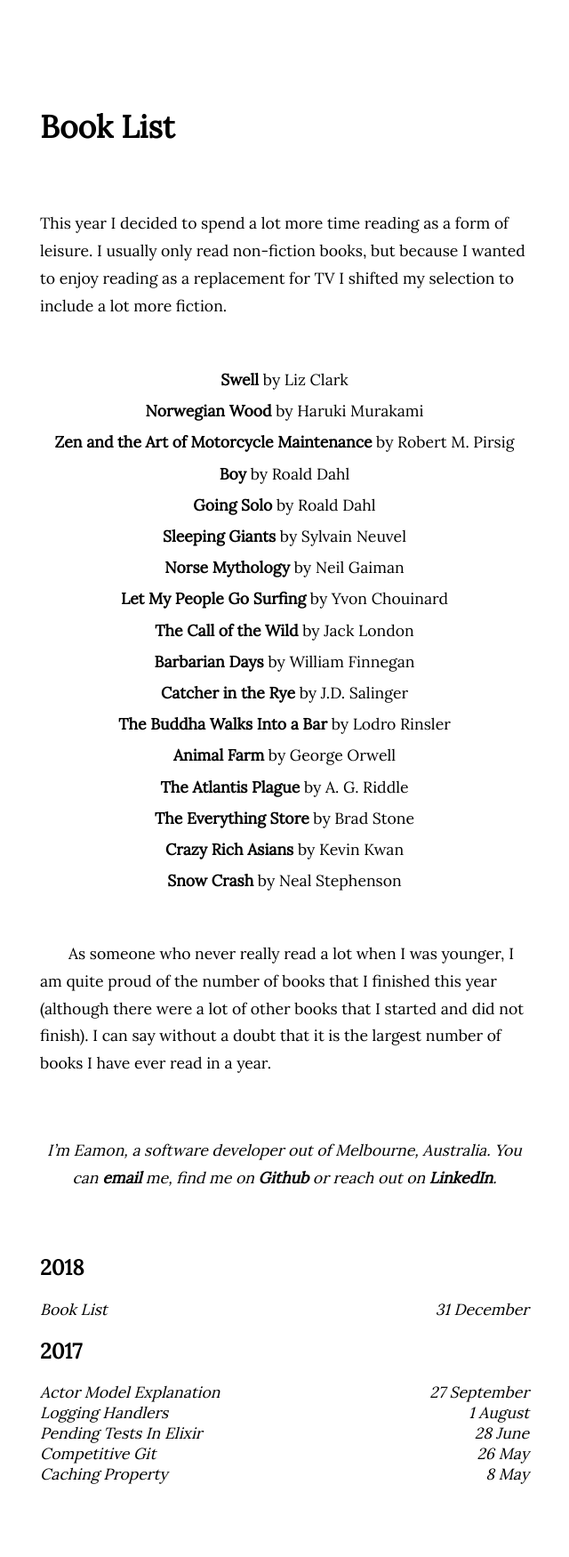
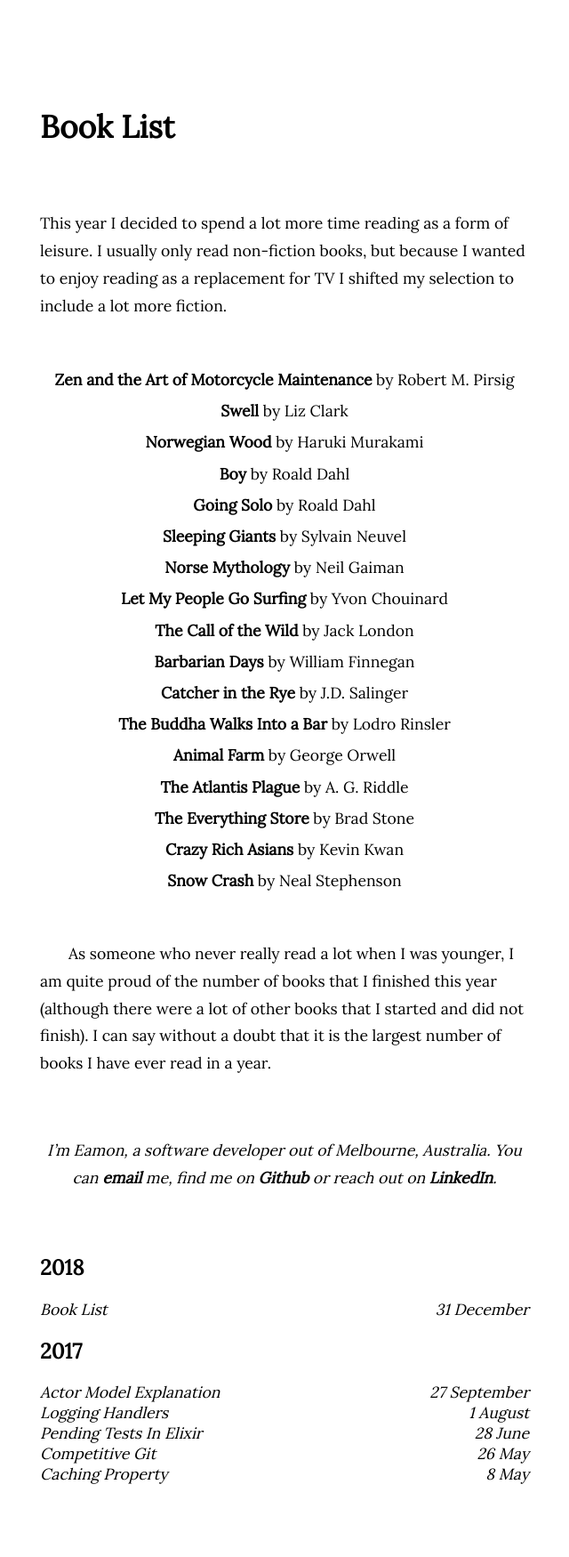
Before and after one commit to eamontaaffe/eamontaaffe.github.io, a Jekyll site: the page built from _posts/2018-12-31-book-list.md, in a window 1280 px wide. Shown: the whole page at 89% size, without its empty margins (320-960 px from the left). Built offline with Jekyll 4.4.1, drawn with Linux system fonts in a browser that asks for light colours.

```diff
--- a/_posts/2018-12-31-book-list.md
+++ b/_posts/2018-12-31-book-list.md
@@ -4,9 +4,9 @@ layout: post
 This year I decided to spend a lot more time reading as a form of leisure. I usually only read non-fiction books, but because I wanted to enjoy reading as a replacement for TV I shifted my selection to include a lot more fiction.
 
 
+- [Zen and the Art of Motorcycle Maintenance](https://www.bookdepository.com/search?searchTerm=Zen%20Motorcycle%20Maintenance%20Robert%20Pirsig) by Robert M. Pirsig
 - [Swell](https://www.bookdepository.com/search?searchTerm=Swell%20by%20Liz%20Clark) by Liz Clark
 - [Norwegian Wood](https://www.bookdepository.com/search?searchTerm=Norwegian%20Wood%20by%20Haruki%20Murakami) by Haruki Murakami
-- [Zen and the Art of Motorcycle Maintenance](https://www.bookdepository.com/search?searchTerm=Zen%20Motorcycle%20Maintenance%20Robert%20Pirsig) by Robert M. Pirsig
 - [Boy](https://www.bookdepository.com/search?searchTerm=Boy%20by%20Roald%20Dahl) by Roald Dahl
 - [Going Solo](https://www.bookdepository.com/search?searchTerm=Going%20Solo%20by%20Roald%20Dahl) by Roald Dahl
 - [Sleeping Giants](https://www.bookdepository.com/search?searchTerm=Sleeping%20Giants%20by%20Sylvain%20Neuvel) by Sylvain Neuvel
```
